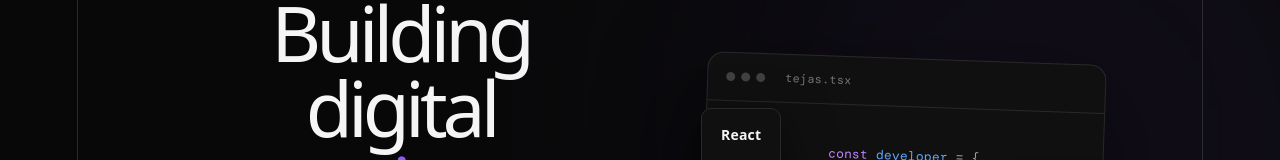
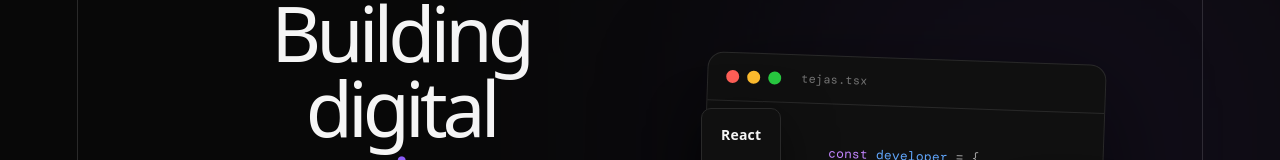
Before and after one commit to tejasmudholkar1008/tejasmudholkar-portfolio, a React (Vite) app: page / in a window 1280 px wide. Shown: the part 233-393 px from the top of the page. Built offline with nearby package versions, Linux system fonts and the light colour scheme; a web font is replaced by a local one.

Commit message:
style: polish portfolio UI and Mac window styling

```diff
--- a/src/App.css
+++ b/src/App.css
@@ -285,14 +285,28 @@ a {
 
 .window-dots {
   display: flex;
-  gap: 6px;
+  align-items: center;
+  gap: 8px;
 }
 
 .window-dots i {
-  width: 9px;
-  height: 9px;
-  background: var(--border-hover);
+  width: 13px;
+  height: 13px;
   border-radius: 50%;
+  display: block;
+  flex-shrink: 0;
+}
+
+.window-dots i:nth-child(1) {
+  background: #ff5f57;
+}
+
+.window-dots i:nth-child(2) {
+  background: #febc2e;
+}
+
+.window-dots i:nth-child(3) {
+  background: #28c840;
 }
 
 .code-content {
```
